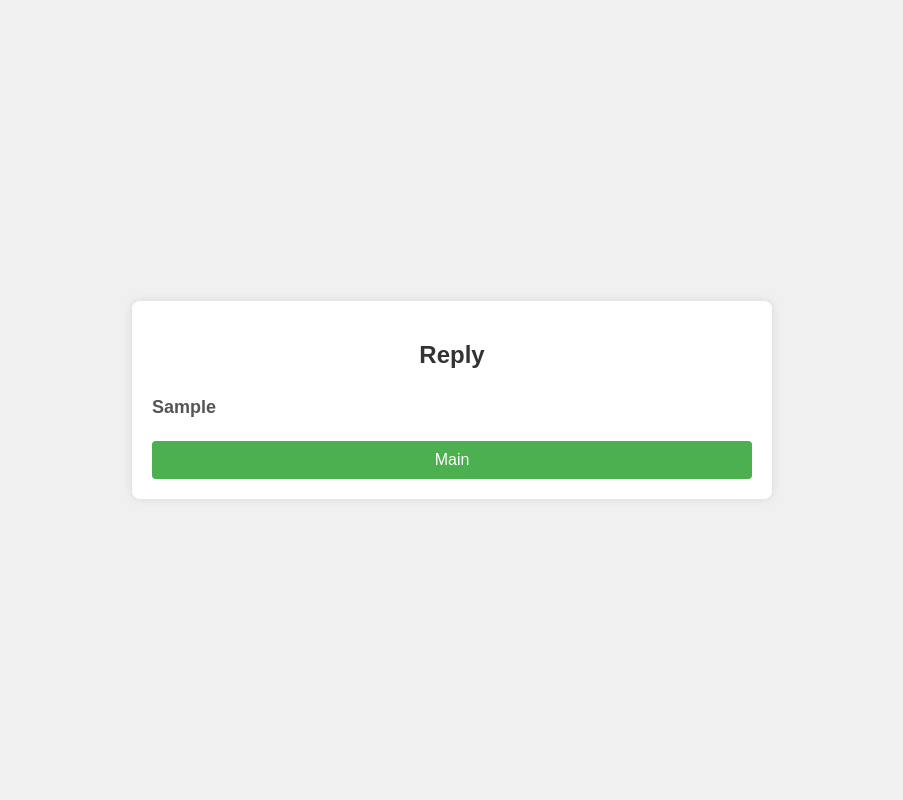
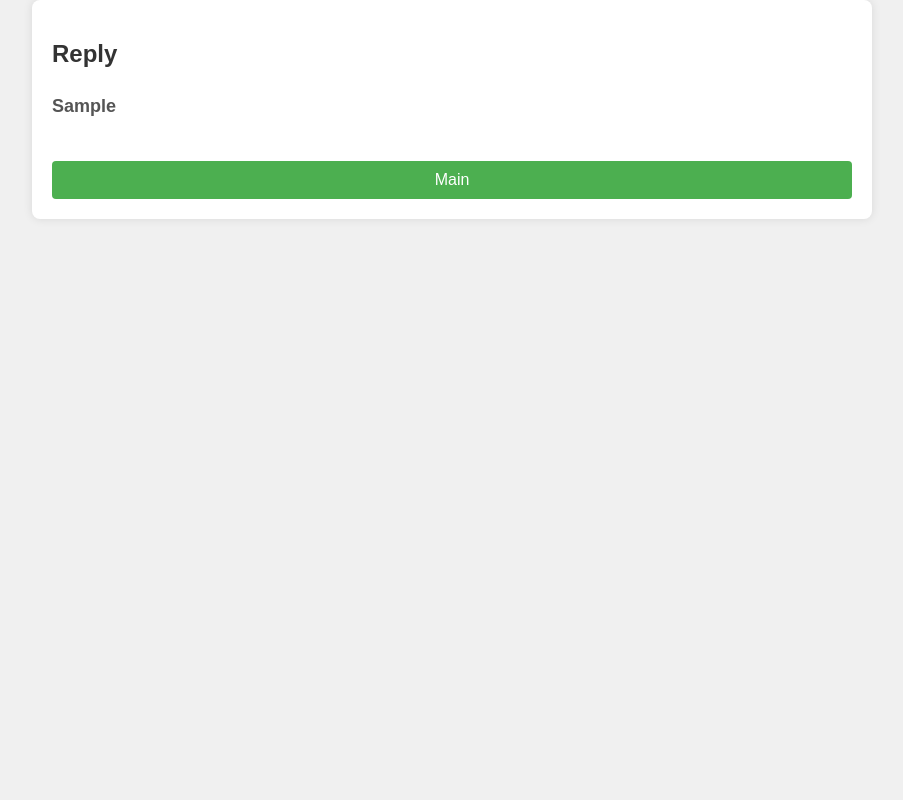
Before and after one commit to tyeckh/BC3415_FinancialQnA, a Flask app: template templates/makersuite.html in a window 1280 px wide. Shown: the whole page, without its empty margins (188-1091 px from the left). Run offline with Flask 3, Linux system fonts and the light colour scheme; the template is opened without the code that fills it: most values are stand-ins (such as "Sample title", 1, 10 or a date in 2020).

Commit message:
Update makersuite.html

```diff
--- a/templates/makersuite.html
+++ b/templates/makersuite.html
@@ -12,8 +12,8 @@
             padding: 0;
             display: flex;
             justify-content: center;
-            align-items: center;
-            height: 100vh;
+            align-items: flex-start; /* Align the container to the top of the page */
+            min-height: 100vh;
         }
 
         .container {
@@ -21,9 +21,11 @@
             padding: 20px;
             border-radius: 8px;
             box-shadow: 0 0 10px rgba(0, 0, 0, 0.1);
-            max-width: 400px;
+            max-width: 800px; /* Increased width to allow more content */
             width: 90%;
-            text-align: center;
+            text-align: left; /* Left-align the text for readability */
+            overflow-y: auto; /* Allow scrolling if content overflows */
+            max-height: 90vh; /* Ensure the container fits within the viewport */
         }
 
         h2 {
@@ -34,10 +36,15 @@
         h4 {
             color: #555;
             margin-bottom: 20px;
-            white-space: pre-wrap; /* Preserve line breaks */
+            white-space: pre-wrap; /* Preserve line breaks and spacing */
             font-size: 18px;
-            text-align: left;
             line-height: 1.6;
+        }
+
+        p {
+            font-size: 16px;
+            line-height: 1.6;
+            margin-bottom: 20px;
         }
 
         input[type="submit"] {
@@ -49,6 +56,7 @@
             cursor: pointer;
             width: 100%;
             font-size: 16px;
+            margin-top: 20px; /* Add spacing above the button */
         }
 
         input[type="submit"]:hover {
@@ -57,13 +65,13 @@
 
         @media (min-width: 768px) {
             .container {
-                max-width: 500px;
+                max-width: 600px;
             }
         }
 
         @media (min-width: 1024px) {
             .container {
-                max-width: 600px;
+                max-width: 800px;
             }
         }
     </style>
```
